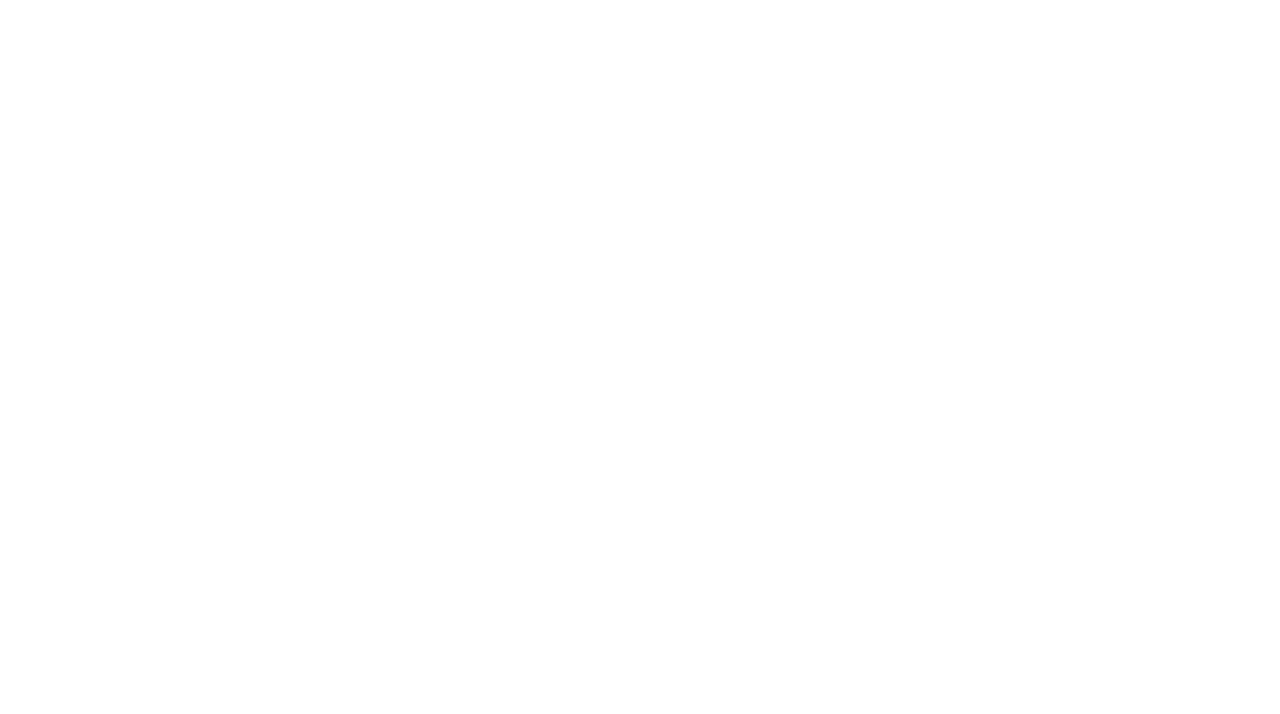
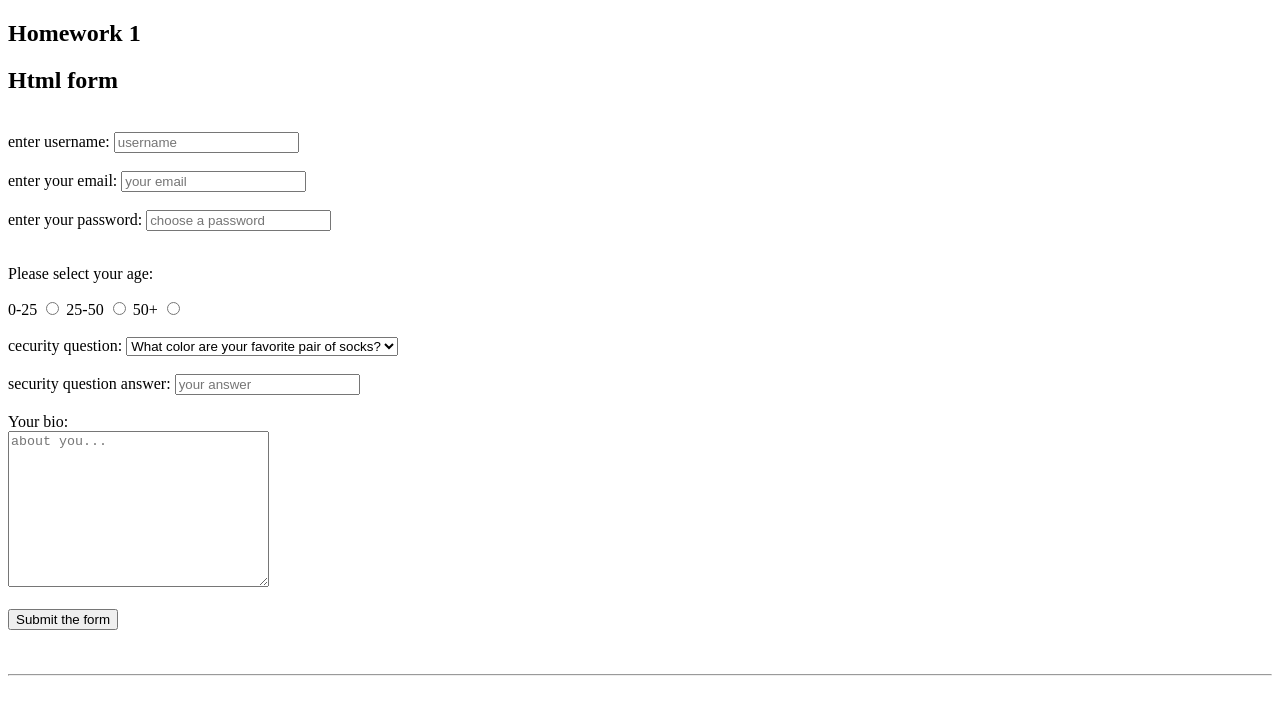
Before and after one commit to mohammad-hossein-cholaki/APS-HOMEWORK-PRACTICE, a plain HTML site: page index.html in a window 1280 px wide. Drawn offline with Linux system fonts and the light colour scheme.

Commit message:
add a few line code

```diff
--- a/index.html
+++ b/index.html
@@ -7,6 +7,61 @@
     <title>Document</title>
 </head>
 <body>
-    <p></p>
+    <h2>Homework 1</h2>
+    <h2>Html form </h2>
+    <br>
+    <form >
+        <!-- username -->
+        <label for="username">enter username:</label>
+        <input type="text" id="username" name="username" placeholder="username"  required>
+
+        <br><br>
+        <!-- email -->
+        <label for="email">enter your email:</label>
+        <input type="email" id="email" name="email" placeholder="your email" required>
+
+        <br><br>
+        <!-- password -->
+        <label for="password">enter your password:</label>
+        <input type="password" id="password" name="password" placeholder="choose a password" required>
+
+        <br><br>
+        <!-- choose your age -->
+        <p>Please select your age:</p>
+        <label for="option-1">0-25</label>
+        <input type="radio" id="option-1" name="age" value="0-25">
+        <label for="option-2">25-50</label>
+        <input type="radio" id="option-2" name="age" value="25-50">
+        <label for="option-3">50+</label>
+        <input type="radio" id="option-3" name="age" value="50+">
+
+        <br><br>
+        <!-- question -->
+        <label for="question">cecurity question:</label>
+        <select name="question" id="question">
+            <option value="q1">What color are your favorite pair of socks?</option>
+            <option value="q2">If you could be a vegetable, What it be?</option>
+            <option value="q3">What is your best ever security question?</option>
+        </select>
+
+        <br><br>
+        <!-- answer -->
+        <label for="answer">security question answer:</label>
+        <input type="text" id="answer" name="answer" placeholder="your answer">
+
+        <br><br>
+        <!-- bio -->
+        <label for="bio">Your bio:</label><br>
+        <textarea name="bio" id="bio" cols="30" rows="10" placeholder="about you..."></textarea>
+
+        <br><br>
+        <!-- button  -->
+        <input type="submit" value="Submit the form">
+    </form>
+    <br>
+    <br>
+    <hr>
+    <br>
+
 </body>
 </html>
```
